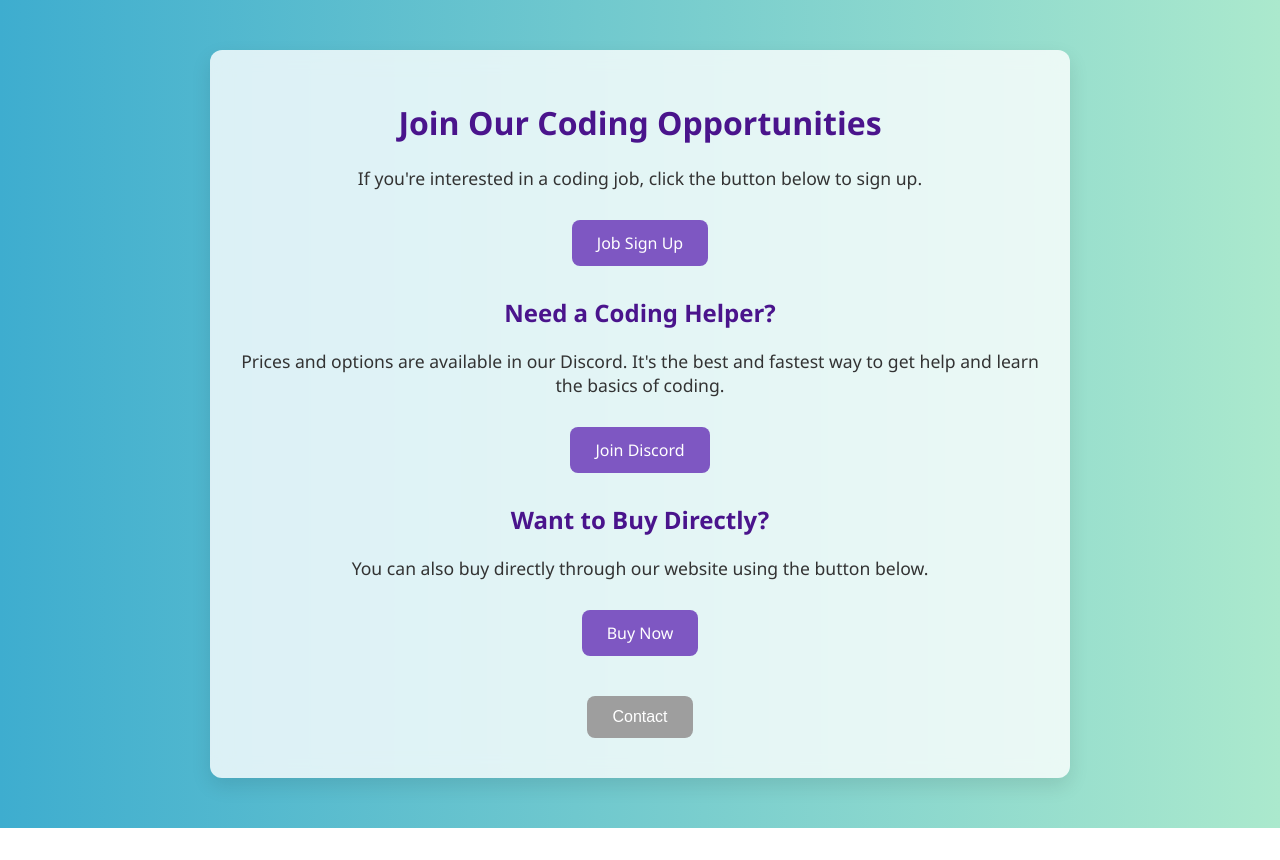
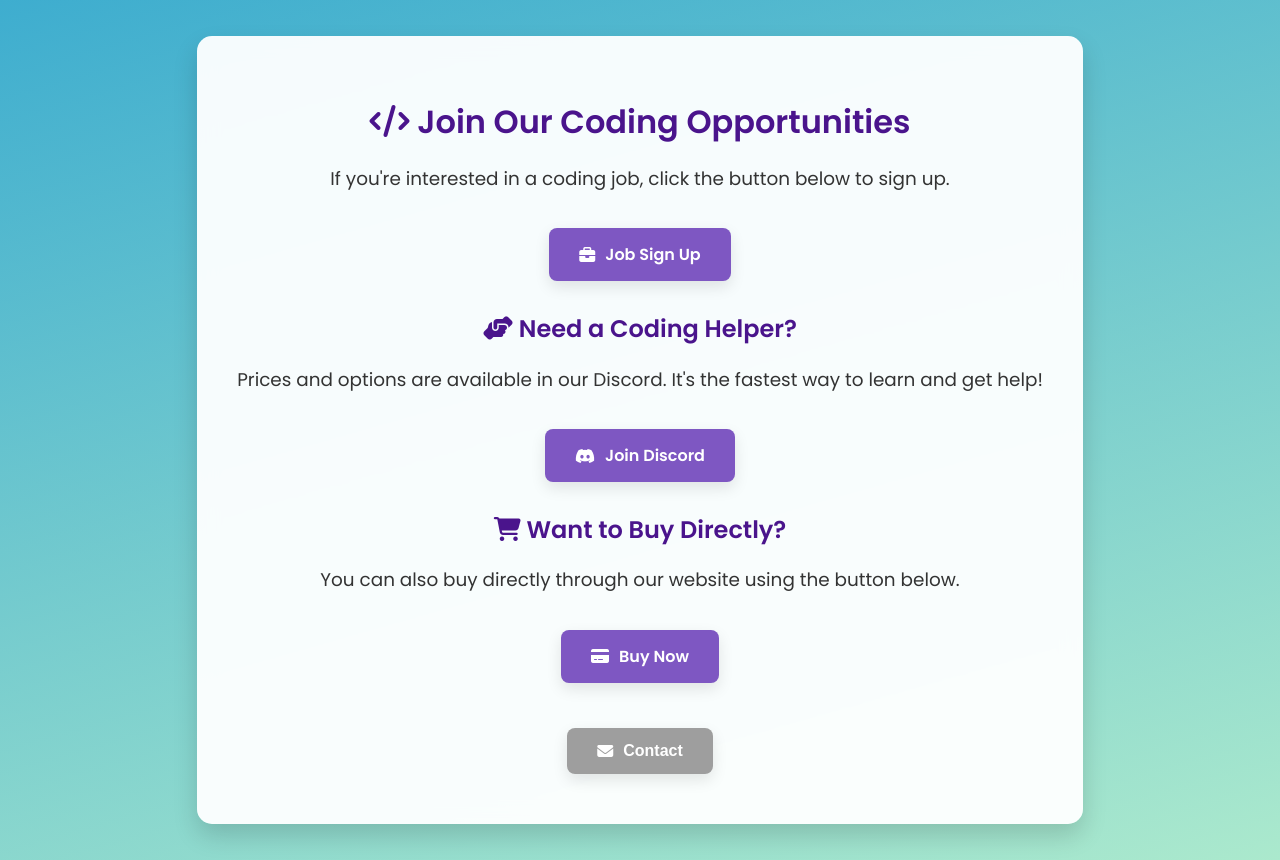
Before and after one commit to F1nndegamer/Better-Website, a plain HTML site: page index.html in a window 1280 px wide. Before the commit the page ends 828 px from the top, so only its background shows below. Drawn offline with Linux system fonts and the light colour scheme.

Commit message:
enhanced

```diff
--- a/index.html
+++ b/index.html
@@ -1,31 +1,45 @@
 <!DOCTYPE html>
 <html lang="en">
+
 <head>
     <meta charset="UTF-8">
     <title>Coding Help & Jobs</title>
+    <meta name="viewport" content="width=device-width, initial-scale=1.0">
     <link rel="stylesheet" href="styles.css">
+    <script src="https://kit.fontawesome.com/a076d05399.js" crossorigin="anonymous"></script>
 </head>
+
 <body>
 
+    <div class="hero">
         <div class="container">
-        <h1>Join Our Coding Opportunities</h1>
+            <h1><i class="fas fa-code"></i> Join Our Coding Opportunities</h1>
             <p>If you're interested in a coding job, click the button below to sign up.</p>
-        <a href="https://docs.google.com/forms/d/1XB25tIfgli5wpgE4Eh8XUMtOXKzAwiQtTUl5Ckmcwus/edit" target="_blank" class="btn">Job Sign Up</a>
+            <a href="https://docs.google.com/forms/d/1XB25tIfgli5wpgE4Eh8XUMtOXKzAwiQtTUl5Ckmcwus/edit" target="_blank"
+                class="btn">
+                <i class="fas fa-briefcase"></i> Job Sign Up
+            </a>
 
-        <h2>Need a Coding Helper?</h2>
+            <h2><i class="fas fa-hands-helping"></i> Need a Coding Helper?</h2>
             <p>
-            Prices and options are available in our Discord. It's the best and fastest way to get help and learn the basics of coding.
+                Prices and options are available in our Discord. It's the fastest way to learn and get help!
             </p>
-        <a href="https://discord.gg/pSRUbtgU" target="_blank" class="btn">Join Discord</a>
+            <a href="https://discord.gg/mCZq9hsyWj" target="_blank" class="btn">
+                <i class="fab fa-discord"></i> Join Discord
+            </a>
 
-        <h2>Want to Buy Directly?</h2>
+            <h2><i class="fas fa-shopping-cart"></i> Want to Buy Directly?</h2>
             <p>
                 You can also buy directly through our website using the button below.
             </p>
-        <a href="https://docs.google.com/forms/d/1XKgMRmgjqCYiTkwhaONxsp4ALmMF4LDI8F55J2JfhO0/edit" target="_blank" class="btn">Buy Now</a>
+            <a href="https://docs.google.com/forms/d/1XKgMRmgjqCYiTkwhaONxsp4ALmMF4LDI8F55J2JfhO0/edit" target="_blank"
+                class="btn">
+                <i class="fas fa-credit-card"></i> Buy Now
+            </a>
 
             <p id="error" class="error"></p>
-        <button onclick="showError()" class="btn secondary">Contact</button>
+            <button onclick="showError()" class="btn secondary"><i class="fas fa-envelope"></i> Contact</button>
+        </div>
     </div>
 
     <script>
@@ -34,4 +48,5 @@
         }
     </script>
 </body>
+
 </html>
--- a/styles.css
+++ b/styles.css
@@ -1,46 +1,71 @@
+@import url('https://fonts.googleapis.com/css2?family=Poppins:wght@400;600&display=swap');
+
 body {
-    font-family: 'Segoe UI', Tahoma, Geneva, Verdana, sans-serif;
     margin: 0;
     padding: 0;
+    font-family: 'Poppins', sans-serif;
     background: linear-gradient(to right, #3EADCF, #ABE9CD);
     color: #333;
 }
 
-.container {
-    max-width: 800px;
-    margin: 50px auto;
+.hero {
+    display: flex;
+    flex-direction: column;
+    justify-content: center;
+    align-items: center;
+    text-align: center;
+    height: 100vh;
+    background: linear-gradient(rgba(62, 173, 207, 0.7), rgba(171, 233, 205, 0.7));
     padding: 30px;
-    background: rgba(255, 255, 255, 0.8); /* translucent white */
-    border-radius: 12px;
-    box-shadow: 0 8px 20px rgba(0, 0, 0, 0.1);
-    text-align: center;
-    backdrop-filter: blur(10px); /* optional frosted glass effect */
 }
 
-h1, h2 {
+.container {
+    max-width: 900px;
+    background: rgba(255, 255, 255, 0.95);
+    padding: 40px;
+    border-radius: 15px;
+    box-shadow: 0 12px 25px rgba(0, 0, 0, 0.15);
+    backdrop-filter: blur(10px);
+    transition: transform 0.3s ease;
+}
+
+.container:hover {
+    transform: scale(1.01);
+}
+
+h1,
+h2 {
     color: #4a148c;
+    margin-bottom: 15px;
 }
 
 p {
-    font-size: 1.1em;
-    margin: 10px 0 20px;
+    font-size: 1.15em;
+    line-height: 1.6;
+    margin-bottom: 25px;
 }
 
 .btn {
-    display: inline-block;
+    display: inline-flex;
+    align-items: center;
+    gap: 10px;
     margin: 10px;
-    padding: 12px 25px;
+    padding: 14px 30px;
     background-color: #7e57c2;
     color: white;
     border: none;
     border-radius: 8px;
     text-decoration: none;
     font-size: 1em;
-    transition: background 0.3s ease;
+    font-weight: 600;
+    box-shadow: 0 6px 15px rgba(0, 0, 0, 0.1);
+    transition: all 0.3s ease;
+    cursor: pointer;
 }
 
 .btn:hover {
     background-color: #5e35b1;
+    transform: translateY(-2px);
 }
 
 .btn.secondary {
@@ -55,4 +80,20 @@ p {
     margin-top: 20px;
     color: red;
     font-weight: bold;
+    font-size: 1.1em;
 }
+
+@media screen and (max-width: 600px) {
+    .container {
+        padding: 25px;
+    }
+
+    h1 {
+        font-size: 1.8em;
+    }
+
+    .btn {
+        padding: 12px 20px;
+        font-size: 0.95em;
+    }
+}
```
Lines whose indentation alone changed are shown as unchanged.
